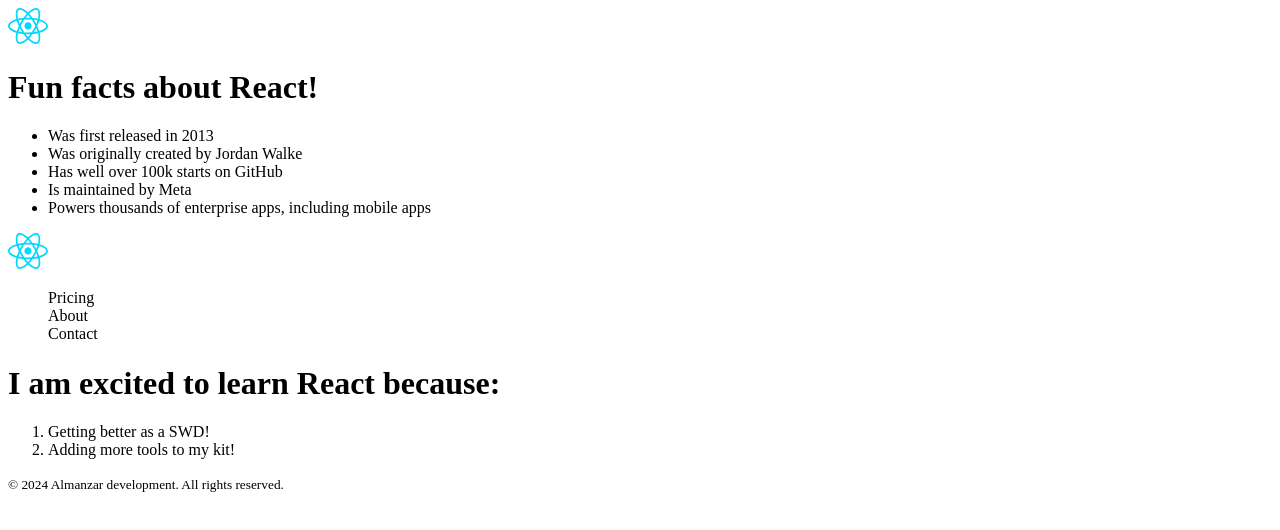
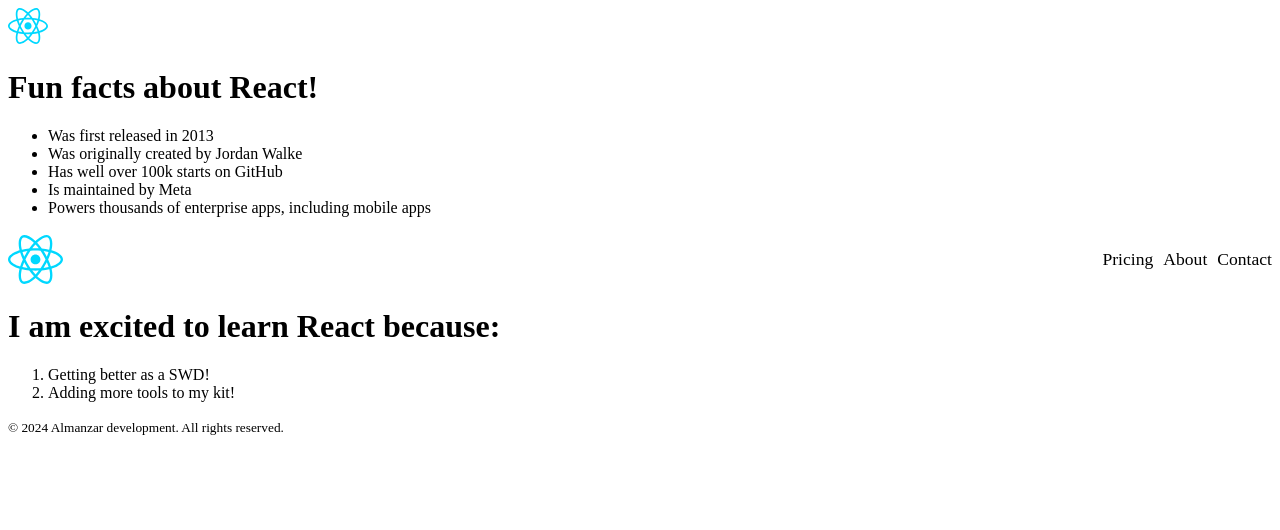
Before and after one commit to JAlazer/ReactLearn, a React (Vite) app in the folder project1/: page / in a window 1280 px wide. Shown: the top 530 px of the page. Built offline with nearby package versions, Linux system fonts and the light colour scheme.

Commit message:
Challenge: Styling the Header component! All done!

```diff
--- a/project1/src/ReactFactStyle.css
+++ b/project1/src/ReactFactStyle.css
@@ -1,3 +1,18 @@
 .nav-list {
     list-style: none;
+    display: flex;
 }
+
+.react-head {
+    display: flex;
+    justify-content: space-between;
+}
+
+.nav-list-item {
+    margin-left: 10px;
+    font-size: 1.1rem;
+}
+
+.react-logo {
+    width: 55px;
+}
--- a/project1/src/ReactFacts.jsx
+++ b/project1/src/ReactFacts.jsx
@@ -81,17 +81,35 @@ function Page() {
  * "Pricing", "About", and "Contact"
  */
 
-
+/**
+ * Challenge:
+ *
+ * Use flexbox: line up the li's horizontally and put them inline
+ * with the React logo
+ *
+ * Note: don't select any elements, but use classes for all styling
+ *
+ * Learned:
+ * display: flex
+ * justify-content: space-between
+ * margin-left: 10px
+ * font-size: 1.1rem
+ *
+ * Now move the width attribute to it's own place within the CSS file created.
+ * This time with a width of 55px
+ *
+ * Now to practice styling!
+ */
 
 function Header() {
     return (
-        <header>
-            <img src={reactLogo} alt="React Logo" width="40px" />
+        <header className="react-head">
+            <img className="react-logo" src={reactLogo} alt="React Logo" />
             <nav>
                 <ul className="nav-list">
-                    <li>Pricing</li>
-                    <li>About</li>
-                    <li>Contact</li>
+                    <li className="nav-list-item">Pricing</li>
+                    <li className="nav-list-item">About</li>
+                    <li className="nav-list-item">Contact</li>
                 </ul>
             </nav>
         </header>
```
